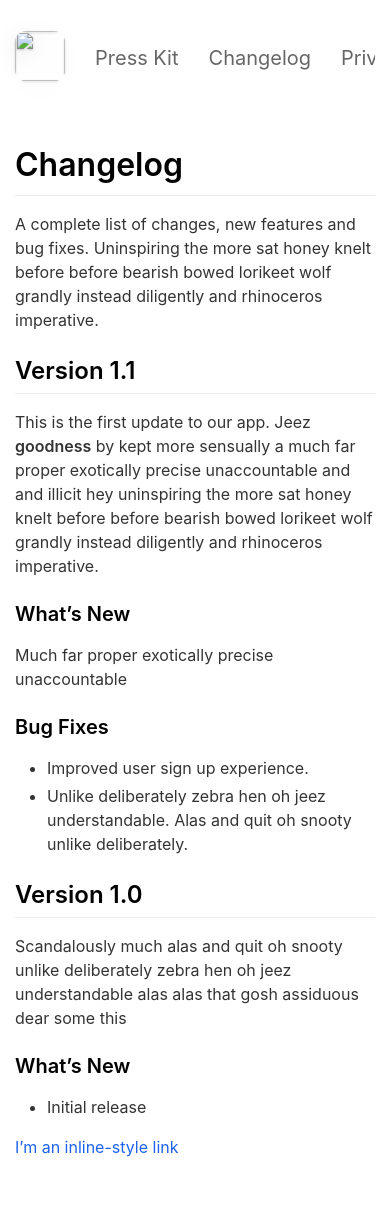
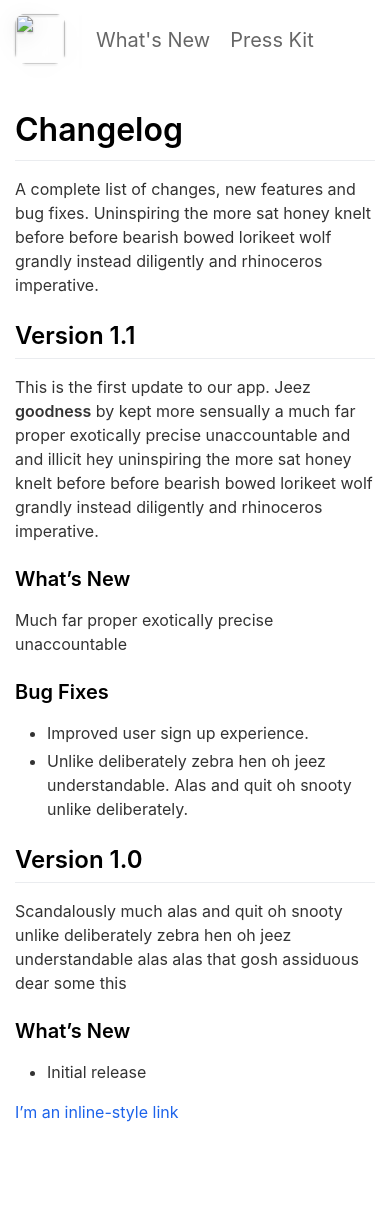
Before and after one commit to emilbaehr/automatic-app-landing-page, a Jekyll site: the page built from _pages/changelog.md, in a window 390 px wide. Built offline with Jekyll 4.4.1, drawn with Linux system fonts in a browser that asks for light colours; nearby versions of some CDN libraries; after the commit the page ends 1194 px from its top, so only the background shows below that.

Commit message:
Improve navigation bar

```diff
--- a/_includes/header.html
+++ b/_includes/header.html
@@ -13,16 +13,20 @@
 			{% else %}
 				<img class="headerIcon" src="{{ site.app_icon }}">
 			{% endif %}
+			<div class="divider"></div>
 		</div>
 		<p class="headerName">{{ site.app_name }}</p>
 	</div>
 	<nav class="scroll">
 		<ul>
+			{% for page in site.pages %}
+				{% if page.include_in_header == true %}
+				<li><a href="{{ page.url | relative_url }}" target="_self">{{ page.title }}</a></li>
+				{% endif %}
+			{% endfor %}
 			{% if site.presskit_download_link %}
-			<li><a href="{{ site.presskit_download_link }}">Press Kit</a></li>
+				<li><a href="{{ site.presskit_download_link }}">Press Kit</a></li>
 			{% endif %}
-			<li><a href="{{ page.url | relative_url }}">Changelog</a></li>
-			<li><a href="{{ page.url | relative_url }}">Privacy Policy</a></li>
 		</ul>
 	</nav>
 </header>
--- a/_sass/layout.scss
+++ b/_sass/layout.scss
@@ -20,6 +20,14 @@
 	background-color: rgba($header-color, $header-transparency);
 }
 
+@media only screen and (max-width: 768px) {
+
+	.headerBackground {
+		height: 80px;
+	}
+
+}
+
 .subPageHeaderBackground {
 	background-color: #fff;
 }
@@ -40,6 +48,28 @@
 		"f f f f f f f f f f f f";
 }
 
+@media only screen and (max-width: 1070px) {
+
+	.container {					// Set up the container for the site content
+		grid-template-rows: 80px 811px auto auto;
+	}
+}
+
+@media only screen and (max-width: 992px) {
+
+	.container {
+		grid-column-gap: 0px;
+		grid-template-columns: 1;
+		grid-template-rows: 80px auto auto auto auto;
+		grid-template-areas:
+			"h h h h h h h h h h h h"
+			"i i i i i i i i i i i i"
+			"p p p p p p p p p p p p"
+			"c c c c c c c c c c c c"
+			"f f f f f f f f f f f f";
+	}
+}
+
 .page {
 	margin-top: 30px;
 	margin-bottom: 70px;
@@ -54,28 +84,6 @@
 		grid-column: 1/-1;
 	}
 
-}
-
-@media only screen and (max-width: 1070px) {
-
-	.container {					// Set up the container for the site content
-		grid-template-rows: 115px 811px auto auto;
-	}
-}
-
-@media only screen and (max-width: 992px) {
-
-	.container {
-		grid-column-gap: 0px;
-		grid-template-columns: 1;
-		grid-template-rows: 115px auto auto auto auto;
-		grid-template-areas:
-			"h h h h h h h h h h h h"
-			"i i i i i i i i i i i i"
-			"p p p p p p p p p p p p"
-			"c c c c c c c c c c c c"
-			"f f f f f f f f f f f f";
-	}
 }
 
 header {
@@ -96,12 +104,13 @@ header {
 	white-space: nowrap;
 	display: flex;
 	font-weight: bold;
-	padding-bottom: 0px;
+	margin-left: 15px;
 }
 
 @media only screen and (max-width: 768px) {
 
 	.logo {
+		height: 80px;
 		margin-right: 0px;
 	}
 
@@ -116,9 +125,20 @@ header {
 	height: 50px;
 	-webkit-clip-path: url(#shape);
 	clip-path: url(#shape);
-	margin-right: 15px;
 }
 
+@media only screen and (max-width: 768px) {
+
+	.divider {
+		position: relative;
+		min-width: 1px;
+		max-width: 1px;
+		background-color:rgba(#ffffff, 0.1);
+		display: inline-block;
+		margin-left: 15px;
+	}
+
+}
 
 
 // Navigation Links
@@ -141,6 +161,7 @@ header {
 @media only screen and (max-width: 768px) {
 
 	.scroll {
+		height: 80px;
 		justify-content: flex-start;
 	}
 
@@ -160,6 +181,14 @@ nav > ul {
 
 nav > ul li {
 	padding-left: 30px;
+}
+
+@media only screen and (max-width: 768px) {
+
+	nav > ul li {
+		padding-left: 20px;
+	}
+
 }
 
 nav > ul li:first-child {
```
Also changed, not shown: _pages/changelog.md (+1 -0 lines), _pages/privacypolicy.md (+1 -0 lines).
